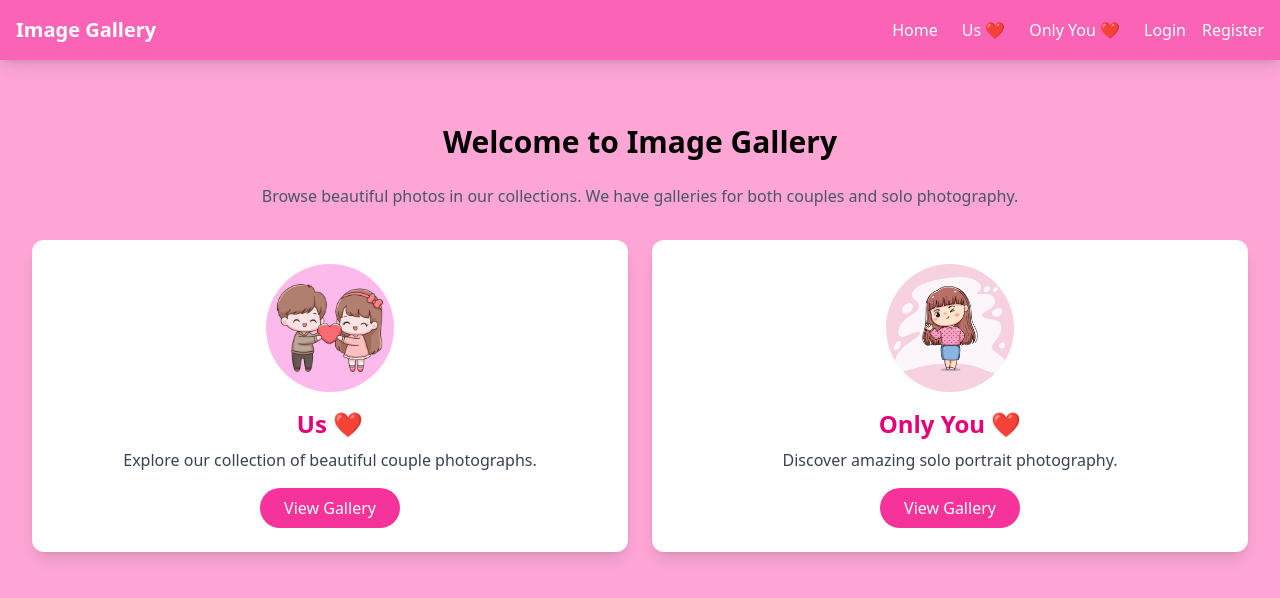
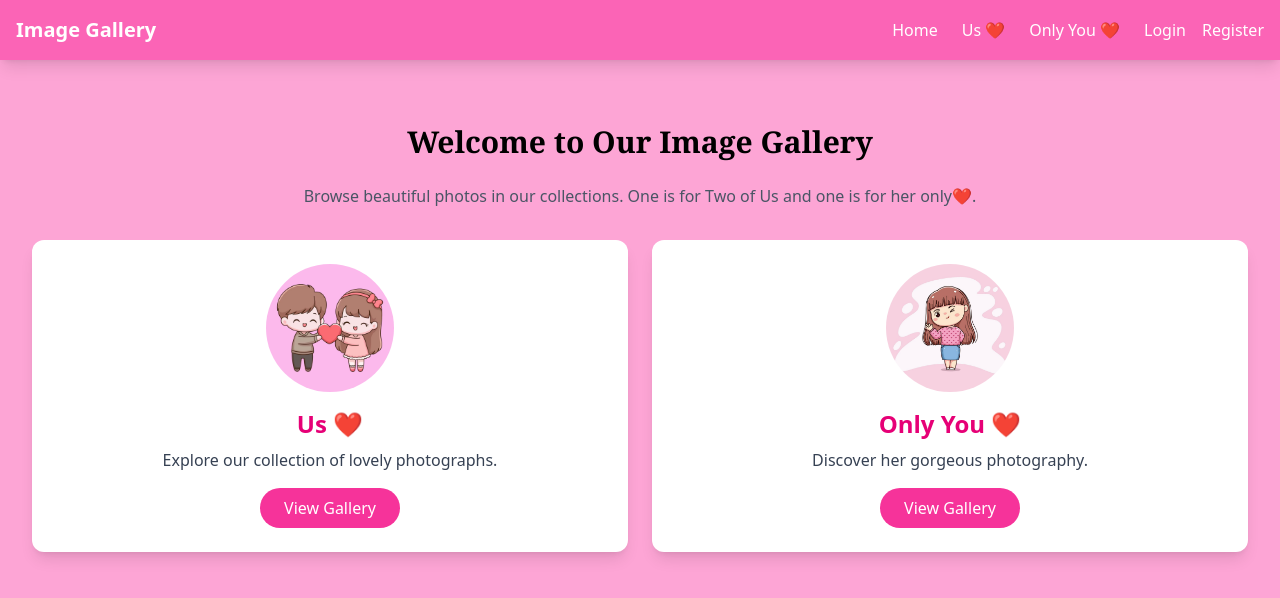
Before and after one commit to Lin18210/Image_Gallery, a React (Vite) app in the folder gallery/: page / in a window 1280 px wide. Shown: the top 598 px of the page. Built offline with nearby package versions, Linux system fonts and the light colour scheme.

Commit message:
few ajustment

```diff
--- a/gallery/src/pages/HomePage.jsx
+++ b/gallery/src/pages/HomePage.jsx
@@ -1,22 +1,22 @@
 const HomePage = () => {
   return (
     <div className="container mx-auto px-4 py-8">
-      <h1 className="text-3xl font-bold mb-6 text-center">Welcome to Image Gallery</h1>
+      <h1 className="text-3xl font-bold font-serif mb-6 text-center">Welcome to Our Image Gallery</h1>
       <p className="mb-4 text-center text-gray-600">
-        Browse beautiful photos in our collections. We have galleries for both couples and solo photography.
+        Browse beautiful photos in our collections. One is for Two of Us and one is for her only❤️.
       </p>
       <div className="grid grid-cols-1 md:grid-cols-2 gap-6 mt-8">
         <div className="flex flex-col items-center bg-white p-6 rounded-xl shadow-lg transition-transform transform hover:scale-105">
           <img src="src/assets/Couple.avif" alt="Couple" className="w-32 h-32 rounded-full mb-4 object-cover" />
           <h2 className="text-2xl font-semibold text-pink-600 mb-2">Us ❤️</h2>
-          <p className="text-gray-700 mb-4 text-center">Explore our collection of beautiful couple photographs.</p>
+          <p className="text-gray-700 mb-4 text-center">Explore our collection of lovely photographs.</p>
           <a href="/couples" className="inline-block bg-pink-500 text-white px-6 py-2 rounded-full hover:bg-pink-600 transition">View Gallery</a>
         </div>
         <div className="flex flex-col items-center bg-white p-6 rounded-xl shadow-lg transition-transform transform hover:scale-105">
           <img src="src/assets/You.jpg" alt="Solo" className="w-32 h-32 rounded-full mb-4 object-cover" />
           <h2 className="text-2xl font-semibold text-pink-600 mb-2">Only You ❤️</h2>
-          <p className="text-gray-700 mb-4 text-center">Discover amazing solo portrait photography.</p>
-          <a href="/solo" className="inline-block bg-pink-500 text-white px-6 py-2 rounded-full hover:bg-blue-600 transition">View Gallery</a>
+          <p className="text-gray-700 mb-4 text-center">Discover her gorgeous photography.</p>
+          <a href="/solo" className="inline-block bg-pink-500 text-white px-6 py-2 rounded-full hover:bg-pink-600 transition">View Gallery</a>
         </div>
       </div>
     </div>
```
